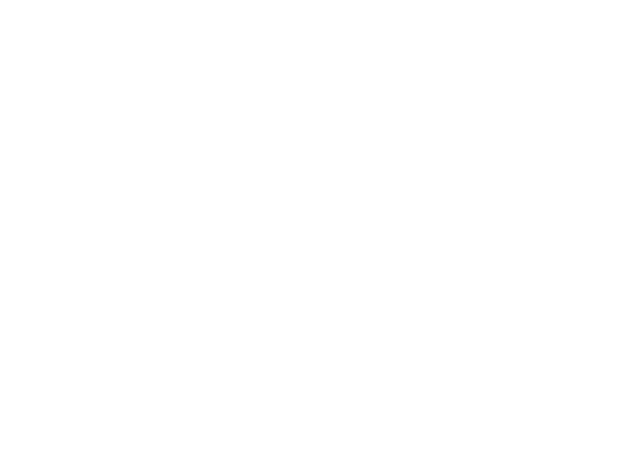
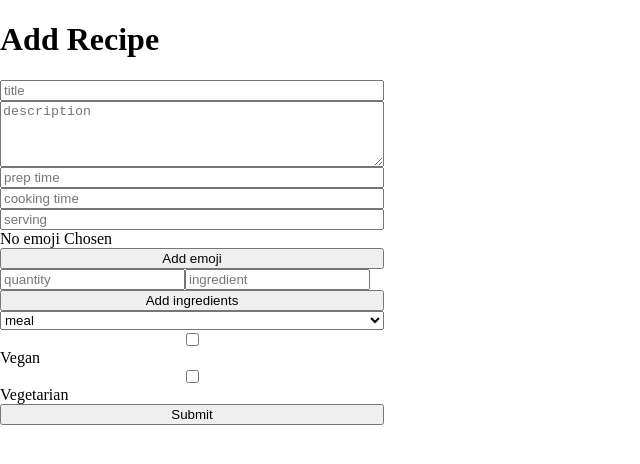
Before and after one commit to sarigu/new_recipe_finder-, a React (Create React App) app in the folder frontend/: page /add/recipe in a window 1280 px wide. Before the commit this address had no page. Shown: the top 464 px of the page, without its empty margins (0-640 px from the left). Built offline with nearby package versions, Linux system fonts and the light colour scheme; a web font is replaced by a local one.

Commit message:
added from to add recipes + basic error handling on frontend side

```diff
--- a/frontend/package.json
+++ b/frontend/package.json
@@ -7,6 +7,7 @@
     "@testing-library/jest-dom": "^5.16.1",
     "@testing-library/react": "^11.2.7",
     "@testing-library/user-event": "^12.8.3",
+    "emoji-picker-react": "^3.4.11",
     "react": "^17.0.2",
     "react-dom": "^17.0.2",
     "react-router-dom": "^6.1.1",
--- a/frontend/src/App.js
+++ b/frontend/src/App.js
@@ -4,6 +4,7 @@
 import LandingPage from './pages/LandingPage/index';
 import MealsPage from './pages/Meals/index';
 import SweetsPage from './pages/Sweets/index';
+import AddRecipe from './pages/AddRecipe/index';
 
 function App() {
   return (
@@ -12,6 +13,7 @@
         <Route path="/" exact element={<LandingPage />}> </Route>
         <Route path="/meals" exact element={<MealsPage />}> </Route>
         <Route path="/sweets" exact element={<SweetsPage />}> </Route>
+        <Route path="/add/recipe" exact element={<AddRecipe />}> </Route>
       </Routes>
     </Router>
   );
--- a/frontend/src/components/Modal/index.js
+++ b/frontend/src/components/RecipeModal/index.js
@@ -1,7 +1,7 @@
 import React from "react";
 import "./style.css";
 
-function Modal({ recipe, modalShows, handleClose }) {
+function RecipeModal({ recipe, modalShows, handleClose }) {
     return (
         <div className={modalShows ? "modal-container" : "modal-container hide"}>
             <div className="modal-content">
@@ -38,4 +38,4 @@
 
 }
 
-export default Modal;
+export default RecipeModal;
--- /dev/null
+++ b/frontend/src/pages/AddRecipe/index.js
@@ -0,0 +1,205 @@
+import React, { useState, useEffect } from 'react';
+import Picker from 'emoji-picker-react';
+import "./style.css";
+
+function AddRecipe() {
+    const [inputs, setInputs] = useState({ meal: true, treat: false, vegan: false, vegetarian: false });
+    const [ingredients, setIngredients] = useState([{ quantity: "", ingredient: "" }]);
+    const [chosenEmoji, setChosenEmoji] = useState(null);
+    const [showEmojis, setShowEmojis] = useState(false);
+    const [emojis, setEmojis] = useState(['']);
+    const [emojiUnicodes, setEmojiUnicodes] = useState(['']);
+    const [emojiIndex, setEmojiIndex] = useState(0);
+    const [type, setType] = useState("meals");
+
+    //Errors
+
+    const [titleError, setTitleError] = useState(false);
+    const [descriptionError, setDescriptionError] = useState(false);
+    const [emojiError, setEmojiError] = useState(false);
+    const [prepTimeError, setPrepTimeError] = useState(false);
+    const [cookingTimeError, setCookingTimeError] = useState(false);
+    const [servingError, setServingTimeError] = useState(false);
+    const [ingredientsError, setIngredientsError] = useState(false);
+
+
+    useEffect(() => {
+        setIngredients([{ quantity: "", ingredient: "" }])
+    }, []);
+
+
+    const handleSubmit = async (e) => {
+        e.preventDefault();
+
+        console.log("SUBMIT");
+        console.log("INPUTS", inputs)
+        console.log("INGREDIENTS", ingredients)
+        console.log("EMOJIS", emojiUnicodes)
+
+        await checkForErrors(inputs, ingredients, emojiUnicodes);
+
+        if (!titleError && !descriptionError && !servingError && !cookingTimeError && !prepTimeError && !emojiError && !ingredientsError) {
+            console.log("READY");
+            let newInputs = inputs;
+            newInputs.ingredients = ingredients;
+            newInputs.emojiUnicodes = emojiUnicodes;
+
+            console.log("GOOD TO GO", newInputs, "TYPE", type);
+
+            fetch(`http://localhost:8000/${type}/recipe`, {
+                method: 'POST',
+                headers: {
+                    'Content-Type': 'application/json',
+                },
+                body: JSON.stringify(newInputs),
+            })
+                .then(response => response.json())
+                .then(data => {
+                    console.log('Success:', data);
+                })
+                .catch((error) => {
+                    console.error('Error:', error);
+                });
+        }
+    }
+
+    const checkForErrors = async (inputs, ingredients, emojiUnicodes) => {
+        if (!inputs.title) {
+            console.log("ERR")
+            setTitleError(true);
+        }
+
+        if (!inputs.description) {
+            console.log("ERR")
+            setDescriptionError(true);
+        }
+
+        if (!inputs.prepTime) {
+            console.log("ERR")
+            setPrepTimeError(true);
+        }
+
+        if (!inputs.cookingTime) {
+            console.log("ERR")
+            setCookingTimeError(true);
+        }
+
+        if (!inputs.serving) {
+            console.log("ERR")
+            setServingTimeError(true);
+        }
+
+        console.log(emojiUnicodes[0])
+        if (emojiUnicodes.length < 1 || !emojiUnicodes[0]) {
+            console.log("EMOJI ERR")
+            setEmojiError(true);
+        }
+
+        if (!ingredients.length > 1 || !ingredients[0].quantity || !ingredients[0].ingredient) {
+            console.log("INGREDIENTS ERR")
+            setIngredientsError(true);
+        }
+    }
+
+
+    const handleChange = (e) => {
+        if (e.target.name === "type") {
+            if (e.target.value === "meal") {
+                setType("meals");
+                setInputs(inputs => ({ ...inputs, ["meal"]: true }));
+                setInputs(inputs => ({ ...inputs, ["treat"]: false }));
+            } else {
+                setType("sweets");
+                setInputs(inputs => ({ ...inputs, ["treat"]: true }));
+                setInputs(inputs => ({ ...inputs, ["meal"]: false }));
+            }
+        } else if (e.target.name === "vegetarian" || e.target.name === "vegan") {
+            if (e.target.checked) {
+                setInputs(inputs => ({ ...inputs, [e.target.name]: true }));
+            } else {
+                setInputs(inputs => ({ ...inputs, [e.target.name]: false }));
+            }
+        } else if (e.target.name === "prepTime" || e.target.name === "cookingTime" || e.target.name === "serving") {
+            setInputs(inputs => ({ ...inputs, [e.target.name]: parseInt(e.target.value) }));
+        } else {
+            setInputs(inputs => ({ ...inputs, [e.target.name]: e.target.value }));
+        }
+    }
+
+    const handleIngredientsChange = (e) => {
+        setIngredients(Object.values({ ...ingredients, [e.target.dataset.id]: { ...ingredients[e.target.dataset.id], [e.target.name]: e.target.value } }));
+    }
+
+    const addIngredients = (e) => {
+        e.preventDefault();
+        setIngredients([...ingredients, { quantity: "", ingredient: "" }])
+    }
+
+    const onEmojiClick = (event, emojiObject) => {
+        setChosenEmoji(emojiObject);
+        setEmojiUnicodes(Object.values({ ...emojiUnicodes, [emojiIndex]: emojiObject.unified }));
+        setEmojis(Object.values({ ...emojis, [emojiIndex]: emojiObject.emoji }));
+        setShowEmojis(false);
+    };
+
+    const addEmojis = (e) => {
+        e.preventDefault();
+        setEmojis([...emojis, ''])
+    }
+
+    return (
+        <div>
+            <h1>Add Recipe</h1>
+            <form className="recipe-form" onSubmit={handleSubmit}>
+                <input className={titleError ? "error" : null} type="text" name="title" placeholder="title" onChange={(e) => { setTitleError(false); handleChange(e) }} />
+                <textarea className={descriptionError ? "error" : null} name="description" rows="4" cols="50" placeholder="description" onChange={(e) => { setDescriptionError(false); handleChange(e) }} >
+                </textarea>
+                <input className={prepTimeError ? "error" : null} type="number" name="prepTime" placeholder="prep time" onChange={(e) => { setPrepTimeError(false); handleChange(e) }} />
+                <input className={cookingTimeError ? "error" : null} type="number" name="cookingTime" placeholder="cooking time" onChange={(e) => { setCookingTimeError(false); handleChange(e) }} />
+                <input className={servingError ? "error" : null} type="number" name="serving" placeholder="serving" onChange={(e) => { setServingTimeError(false); handleChange(e) }} />
+                {emojis.map((emoji, index) =>
+
+                    <div key={index} className={emojiError ? "error" : null}>
+                        {chosenEmoji ? (
+                            <span onClick={() => { setShowEmojis(true); setEmojiIndex(index); setEmojiError(false) }} >You chose: {emoji}</span>
+                        ) : (
+                                <span onClick={() => { setShowEmojis(true); setEmojiIndex(index); setEmojiError(false) }}>No emoji Chosen</span>
+                            )}
+                        {showEmojis ?
+                            <Picker
+                                onEmojiClick={onEmojiClick}
+                                disableAutoFocus={true}
+                            />
+                            : null
+                        }
+                    </div>
+                )}
+
+
+                <button onClick={addEmojis}>Add emoji</button>
+                <div className={ingredientsError ? "error ingredients-container" : "ingredients-container"} >
+                    {ingredients.map((ingredient, index) =>
+                        <div key={index}>
+                            <input type="text" data-id={index} name="quantity" placeholder="quantity" onChange={(e) => { setIngredientsError(false); handleIngredientsChange(e) }} />
+                            <input type="text" data-id={index} name="ingredient" placeholder="ingredient" onChange={(e) => { setIngredientsError(false); handleIngredientsChange(e) }} />
+                        </div>
+                    )}
+
+                </div>
+                <button onClick={addIngredients}>Add ingredients</button>
+                <select id="type" name="type" onChange={handleChange}>
+                    <option value="meal">meal</option>
+                    <option value="treat">treat</option>
+                </select>
+                <input type="checkbox" id="vegan" name="vegan" value="true" onChange={handleChange} />
+                <label for="vegan">Vegan</label>
+                <input type="checkbox" id="vegetarian" name="vegetarian" value="true" onChange={handleChange} />
+                <label for="vegetarian">Vegetarian</label>
+                <input type="submit" value="Submit" />
+            </form>
+        </div>
+    );
+
+}
+
+export default AddRecipe;
--- /dev/null
+++ b/frontend/src/pages/AddRecipe/style.css
@@ -0,0 +1,9 @@
+.recipe-form{
+    display: flex;
+    flex-direction: column;
+    width:30%;
+}
+
+.error{
+    border: 2px solid red;
+}
--- a/frontend/src/pages/LandingPage/index.js
+++ b/frontend/src/pages/LandingPage/index.js
@@ -10,6 +10,7 @@
                 <div className="options">
                     <Link to="/meals"> Meals</Link>
                     <Link to="/sweets"> Sweets</Link>
+                    <Link to="/add/recipe"> Add</Link>
                 </div>
             </div>
         </div>
```
Also changed, not shown: frontend/src/pages/Meals/index.js (+9 -6 lines), frontend/src/pages/Sweets/index.js (+9 -5 lines), frontend/src/components/RecipeModal/style.css (renamed from frontend/src/components/Modal/style.css), 2 other files (tests, documents, lock files or other folders).
